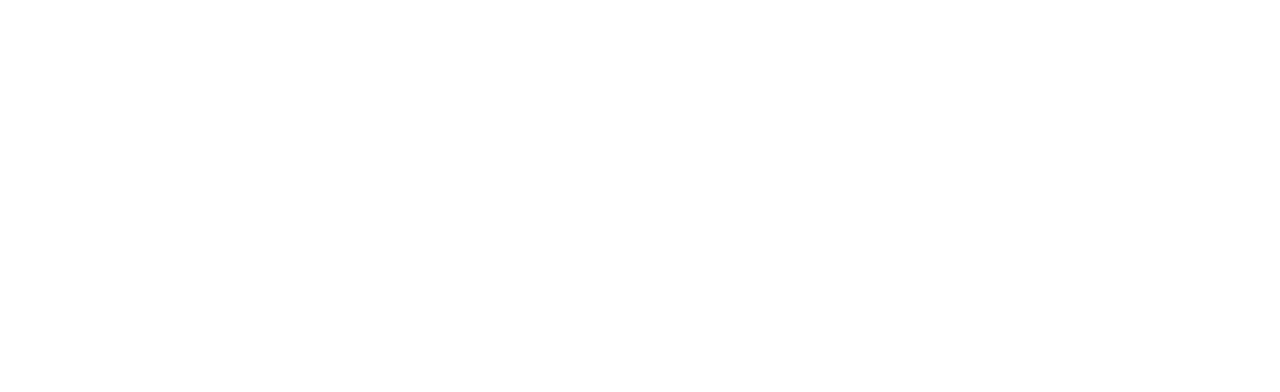
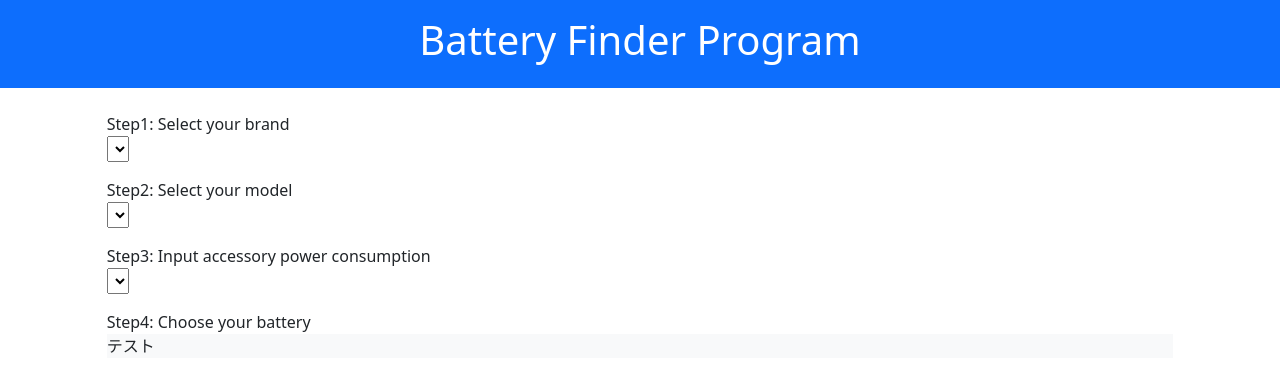
Before and after one commit to Youichi-Higa/battery-finder-program, a plain HTML site: page index.html in a window 1280 px wide. Drawn offline with nearby package versions, Linux system fonts and the light colour scheme.

Commit message:
feat: レイアウト

```diff
--- a/index.html
+++ b/index.html
@@ -1,12 +1,45 @@
 <!DOCTYPE html>
 <html lang="en">
-<head>
-  <meta charset="UTF-8">
-  <meta http-equiv="X-UA-Compatible" content="IE=edge">
-  <meta name="viewport" content="width=device-width, initial-scale=1.0">
-  <title>Document</title>
-</head>
-<body>
+  <head>
+    <meta charset="UTF-8" />
+    <meta http-equiv="X-UA-Compatible" content="IE=edge" />
+    <meta name="viewport" content="width=device-width, initial-scale=1.0" />
 
-</body>
+    <!-- Bootstrap CSS -->
+    <link
+      href="https://cdn.jsdelivr.net/npm/bootstrap@5.0.2/dist/css/bootstrap.min.css"
+      rel="stylesheet"
+      integrity="sha384-EVSTQN3/azprG1Anm3QDgpJLIm9Nao0Yz1ztcQTwFspd3yD65VohhpuuCOmLASjC"
+      crossorigin="anonymous"
+    />
+
+    <title>Document</title>
+  </head>
+  <body>
+    <div class="bg-primary text-center text-white py-3 mb-4">
+      <h1 class="">Battery Finder Program</h1>
+    </div>
+    <div class="col-10 mx-auto">
+      <div class="mb-3">
+        <p class="m-0">Step1: Select your brand</p>
+        <select id="brand">
+          <option value=""></option>
+        </select>
+      </div>
+      <div class="mb-3">
+        <p class="m-0">Step2: Select your model</p>
+        <select id="model"></select>
+      </div>
+      <div class="mb-3">
+        <p class="m-0">Step3: Input accessory power consumption</p>
+        <select id="power-consumption"></select>
+      </div>
+      <div>
+        <p class="m-0">Step4: Choose your battery</p>
+        <div id="battery-list" class="bg-light w-100">
+          <p>テスト</p>
+        </div>
+      </div>
+    </div>
+  </body>
 </html>
```
